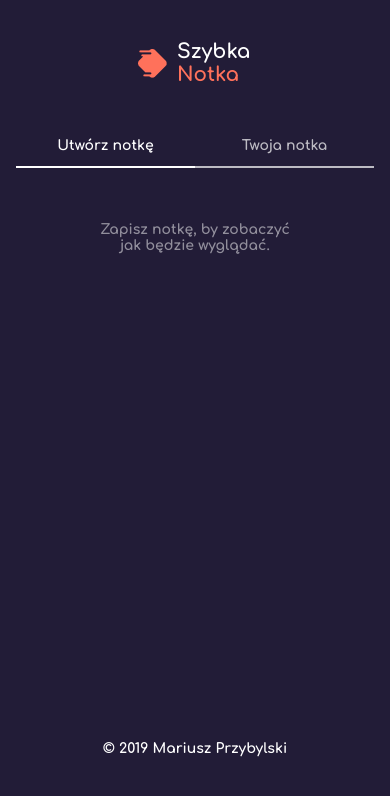
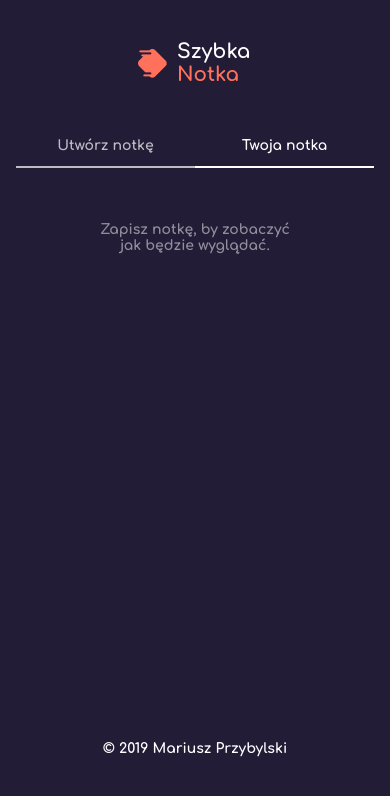
Before and after one commit to PrzybylskiMariusz/note-app, a website: page src/content/index.html in a window 390 px wide. Both pictures are taken after a click on the link "Twoja notka". Drawn offline with nearby package versions, Linux system fonts and the light colour scheme; files that its build step writes are made by us from their sources; files whose address does not match are found by name.

Commit message:
fix: tabs opacity switch

```diff
--- a/src/content/index.html
+++ b/src/content/index.html
@@ -15,8 +15,8 @@
   <main class="main">
     <nav class="navigation">
       <ul class="navigation__list">
-        <li class="navigation__item"><a href="#" class="navigation__link">Utwórz notkę</a><a href="#" class="navigation__edit navigation__edit--js">Utwórz notkę</a></li>
-        <li class="navigation__item navigation__item--mobile"><a href="#" class="navigation__link">Twoja notka</a><a href="#" class="navigation__note navigation__note--js">Twoja notka</a></li>
+        <li class="navigation__item navigation__item--js"><a href="#" class="navigation__link">Utwórz notkę</a><a href="#" class="navigation__edit navigation__edit--js">Utwórz notkę</a></li>
+        <li class="navigation__item navigation__item--js navigation__item--mobile"><a href="#" class="navigation__link">Twoja notka</a><a href="#" class="navigation__note navigation__note--js">Twoja notka</a></li>
       </ul>
     </nav>
     <section class="note note--left note--left--js">
--- a/src/js/main.js
+++ b/src/js/main.js
@@ -2,20 +2,22 @@
 
 const tabLeft = document.querySelector('.navigation__edit--js');
 const tabRight = document.querySelector('.navigation__note--js');
-
-console.log(tabRight);
-
 const noteLeft = document.querySelector('.note--left--js');
 const noteRight = document.querySelector('.note--right--js');
+const noteItem = document.querySelectorAll('.navigation__item--js');
 
 tabRight.addEventListener("click", (e) => {
     noteLeft.classList.add('note--invisable');
     noteRight.classList.remove('note--invisable');
+    noteItem[1].classList.remove('navigation__item--mobile');
+    noteItem[0].classList.add('navigation__item--mobile');
 });
 
 tabLeft.addEventListener("click", (e) => {
     noteLeft.classList.remove('note--invisable');
     noteRight.classList.add('note--invisable');
+    noteItem[0].classList.remove('navigation__item--mobile');
+    noteItem[1].classList.add('navigation__item--mobile');
 });
 
 const inputTitle = document.querySelector('.note__input--js');
```
